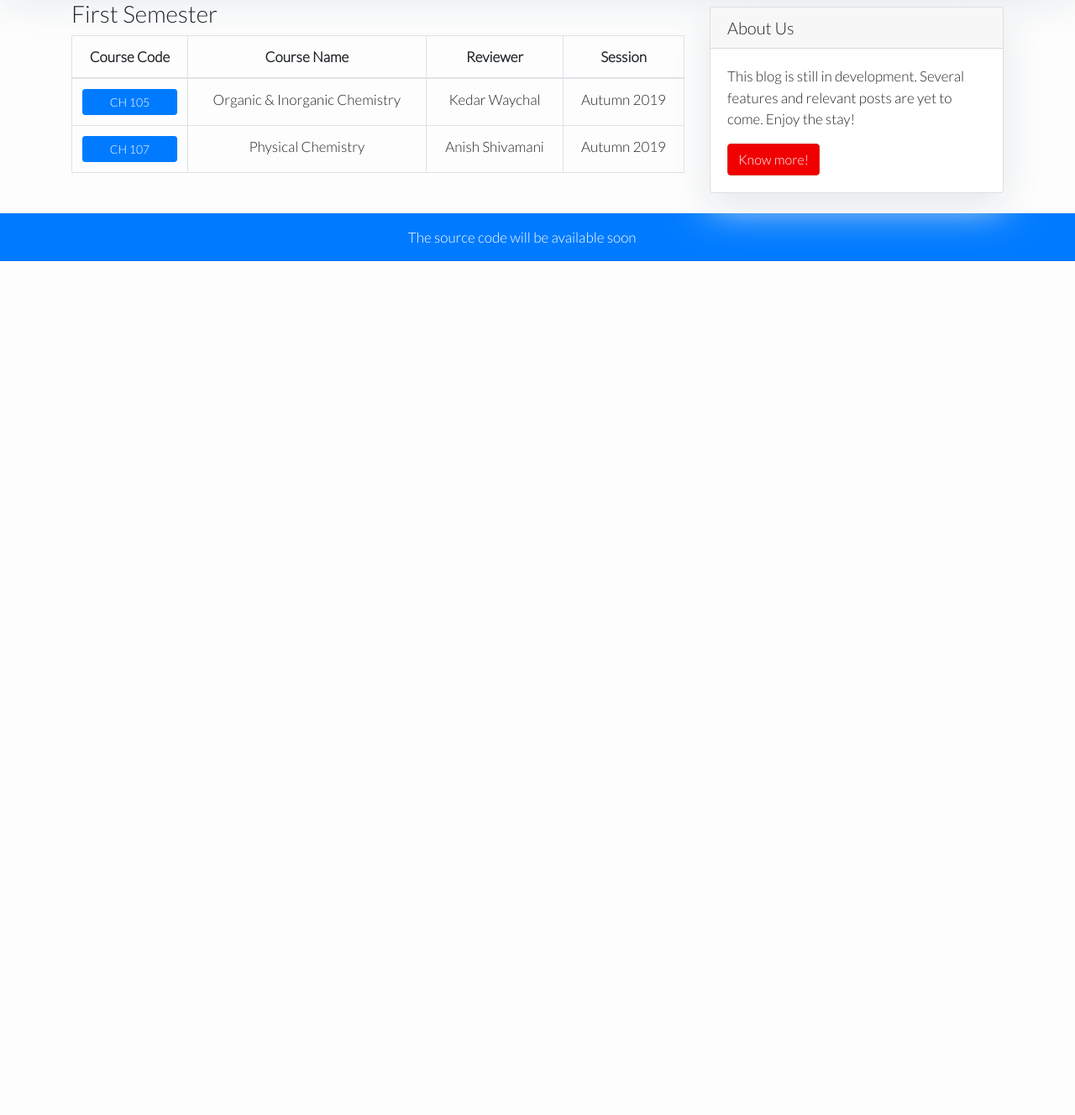
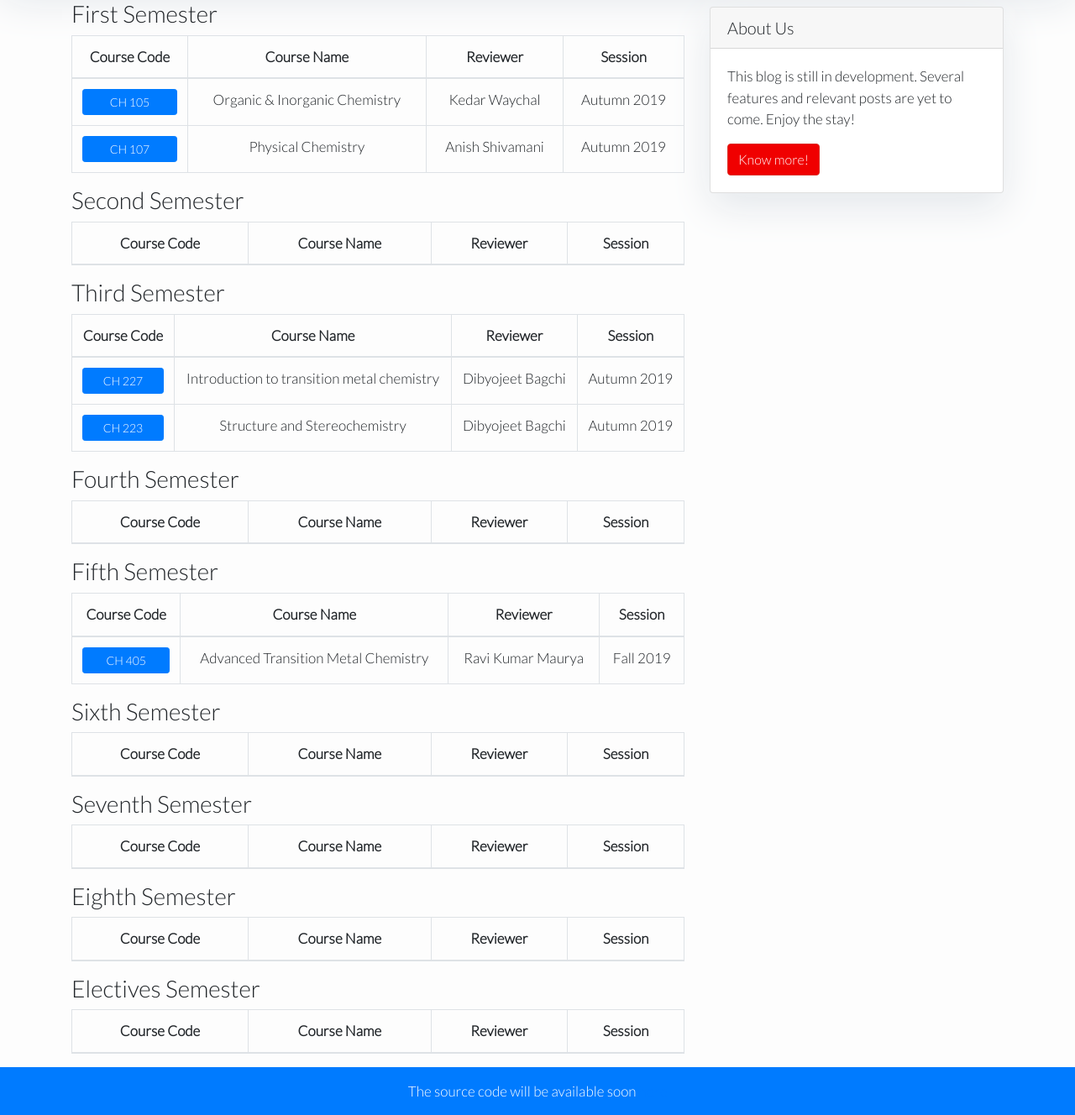
Before and after one commit to niTROCket51/blog-chem-iitb, a Django app: page /coursereview/ in a window 1280 px wide. Shown: the part 289-1617 px from the top of the page at 84% size. Before the commit the page ends 600 px from the top, so only its background shows below. Run offline with Django 3.2, Linux system fonts and the light colour scheme; data comes from the database, SQL or seed files in the repository; lists and menus that the app fills with data are empty; some libraries are stand-ins or nearby versions.

Commit message:
Add extra context to CourseReviewView by overriding get_context_data, update templates to view courses sorted by semester

```diff
--- a/feed/templates/feed/coursereview_index.html
+++ b/feed/templates/feed/coursereview_index.html
@@ -33,7 +33,8 @@
     <div class="row">
         <!-- Index table of courses -->
         <div class="col-md-8 mt-3 left">
-            <h3>First Semester</h3>
+            {% for index in sem %}
+            <h3>{{ index|title }} Semester</h3>
             <table class="table table-bordered table-hover">
                 <thead>
                   <tr>
@@ -45,7 +46,7 @@
                 </thead>
                 <tbody>
                     {% for course in course_list %}
-                    {% if course.course.semester == "first" %}
+                    {% if course.course.semester == index %}
                     <tr>
                     <td scope="row" class="text-center">
                         <a href="{% url 'coursereview' course.slug %}" class="btn btn-primary btn-sm btn-block">{{ course.course.code }}</a>
@@ -57,7 +58,8 @@
                     {% endif %}
                     {% endfor %}
                 </tbody>
-              </table>
+            </table>
+            {% endfor %}
         </div>
         {% block sidebar %} {% include 'feed/sidebar.html' %} {% endblock sidebar %}
     </div>
--- a/feed/views.py
+++ b/feed/views.py
@@ -35,9 +35,16 @@ class AboutUsView(generic.ListView):
 
 class CourseReviewView(generic.ListView):
     """Views for Course Reviews index page."""
-    queryset = CourseReviewData.objects.order_by('course')
     template_name = 'feed/coursereview_index.html'
     context_object_name = 'course_list'
+    queryset = CourseReviewData.objects.order_by('course')
+
+    # pylint: disable=W0221
+    def get_context_data(self, **kwargs):
+        context = super().get_context_data(**kwargs)
+        context["sem"] = ['first', 'second', 'third', 'fourth', 'fifth',
+                          'sixth', 'seventh', 'eighth', 'electives']
+        return context
 
 class CourseReview(generic.DetailView):
     """Views showing details of Course Review."""
```
